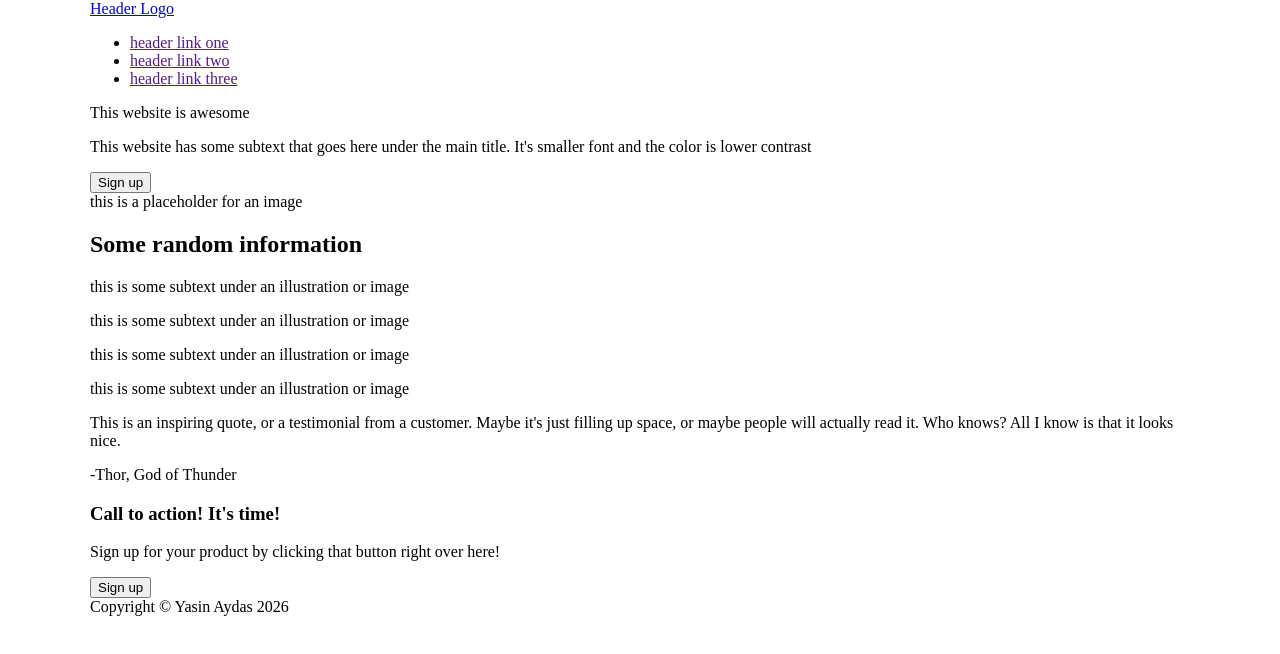
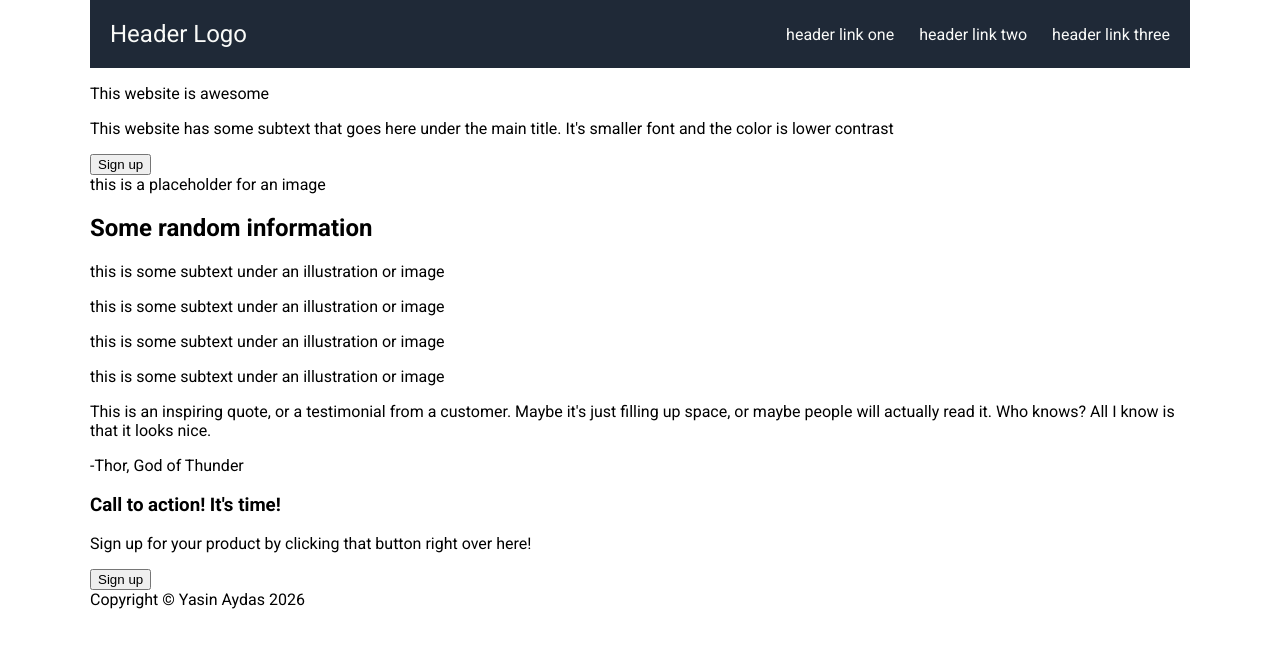
Before and after one commit to aydasYa/landing-page, a plain HTML site: page index.html in a window 1280 px wide. Drawn offline with Linux system fonts and the light colour scheme; a web font is replaced by a local one.

Commit message:
Complete styling of navigation

```diff
--- a/styles.css
+++ b/styles.css
@@ -3,10 +3,39 @@ body {
     padding: 0;
     display: flex;
     justify-content: center;
+    font-family: Roboto;
 }
 
 #content-wrapper {
     max-width: 1100px;
     margin: auto;
     padding: 0 20px;
+
 }
+
+
+/* Start: Navigation */
+nav, ul {
+    display: flex;
+    justify-content: space-between;
+    align-items: center;
+    padding: 20px;
+    color: #F9FAF8;
+    background-color: #1F2937;
+    text-decoration: none;
+}
+
+#logo { font-size: 24px; }
+
+ul {
+    list-style-type: none;
+    padding: 0;
+    margin: 0;
+    gap: 25px;
+}
+
+a {
+    display: block;
+    text-decoration: none;
+    color: inherit;
+}
```
